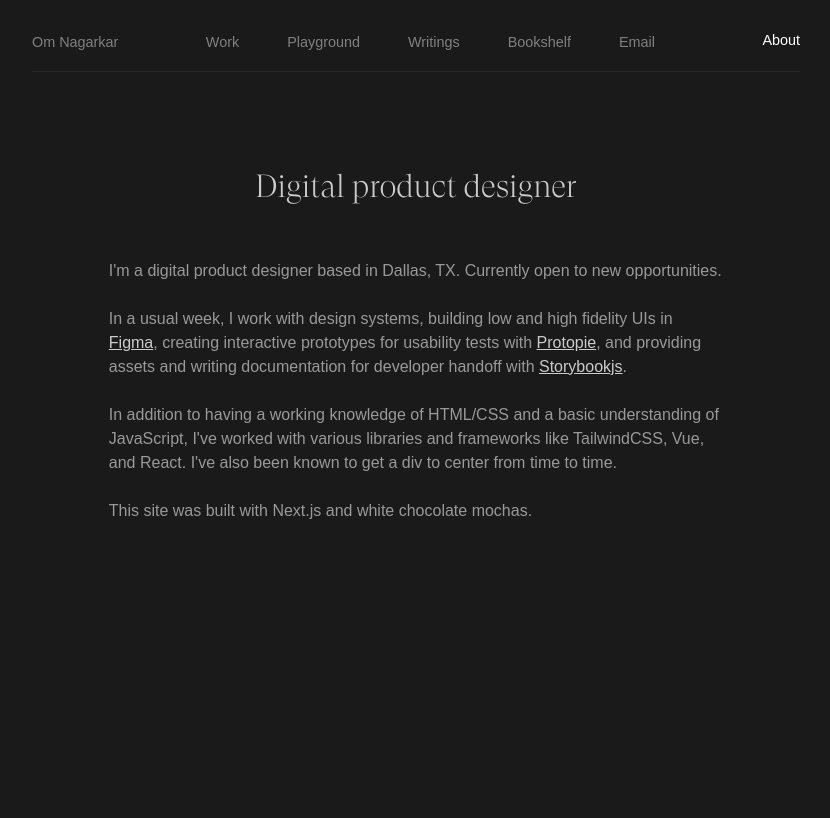
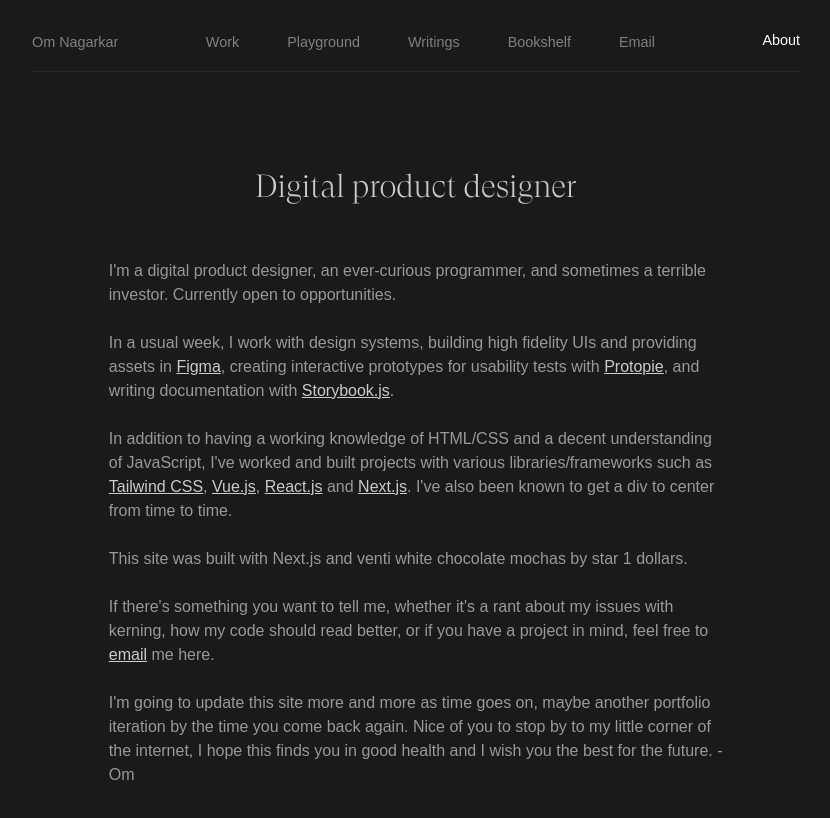
Before and after one commit to H0und5/nextport, a Next.js app: page /about in a window 1280 px wide. Shown: the top 818 px of the page, without its empty margins (224-1054 px from the left). Built offline with nearby package versions, Linux system fonts and the light colour scheme.

Commit message:
-- Renovation -- Updated some copy changes to the About page

```diff
--- a/src/components/AboutBio/AboutBio.js
+++ b/src/components/AboutBio/AboutBio.js
@@ -1,5 +1,6 @@
-import Link from 'next/link';
 import styles from './AboutBio.module.css';
+
+import BigDivider from '../Dividers/BigDivider';
 
 const AboutBio = () => {
 
@@ -10,20 +11,33 @@ const AboutBio = () => {
       </h1>
 
       <p>
-        {"I'm"} a digital product designer based in Dallas, TX. Currently open to new opportunities.
+        {"I'm"} a digital product designer, an ever-curious programmer, and sometimes a terrible investor. Currently open to opportunities.
 
         <br/><br/>
 
-        In a usual week, I work with design systems, building low and high fidelity UIs in <a className={styles.highlights} target="_blank" rel="noreferrer" href='https://www.figma.com'>Figma</a>, creating interactive prototypes for usability tests with <a className={styles.highlights} target="_blank" rel="noreferrer" href='https://www.protopie.io'>Protopie</a>, and providing assets and writing documentation for developer handoff with <a className={styles.highlights} target="_blank" rel="noreferrer" href='https://storybook.js.org'>Storybookjs</a>.
+        In a usual week, I work with design systems, building high fidelity UIs and providing assets in <a className={styles.highlights} target="_blank" rel="noreferrer" href='https://www.figma.com'>Figma</a>, creating interactive prototypes for usability tests with <a className={styles.highlights} target="_blank" rel="noreferrer" href='https://www.protopie.io'>Protopie</a>, and writing documentation with <a className={styles.highlights} target="_blank" rel="noreferrer" href='https://storybook.js.org'>Storybook.js</a>.
 
         <br/><br/>
 
-        In addition to having a working knowledge of HTML/CSS and a basic understanding of JavaScript, {"I've"} worked with various libraries and frameworks like TailwindCSS, Vue, and React. {"I've"} also been known to get a div to center from time to time.
+        In addition to having a working knowledge of HTML/CSS and a decent understanding of JavaScript, {"I've"} worked and built projects with various libraries/frameworks such as <a className={styles.highlights} target="_blank" rel="noreferrer" href='https://tailwindcss.com/'>Tailwind CSS</a>, <a className={styles.highlights} target="_blank" rel="noreferrer" href='https://vuejs.org/'>Vue.js</a>, <a className={styles.highlights} target="_blank" rel="noreferrer" href='https://reactjs.org/'>React.js</a> and <a className={styles.highlights} target="_blank" rel="noreferrer" href='https://nextjs.org/'>Next.js</a>. {"I've"} also been known to get a div to center from time to time.
 
         <br/><br/>
 
-        This site was built with Next.js and white chocolate mochas.
+        This site was built with Next.js and venti white chocolate mochas by star 1 dollars.
+
+        <br/><br/>
+
+        If {"there's"} something you want to tell me, whether {"it's"} a rant about my issues with kerning, how my code should read better, or if you have a project in mind, feel free to <a className={styles.highlights} target="_blank" rel="noreferrer" href='mailto:om@omnagarkar.com'>email</a> me here.
+
+        <br/><br/>
+
+        {"I'm"} going to update this site more and more as time goes on, maybe another portfolio iteration by the time you come back again. Nice of you to stop by to my little corner of the internet, I hope this finds you in good health and I wish you the best for the future. -Om
+
+        <br/><br/>
+
       </p>
+
+      <BigDivider />
     </div>
   )
 }
```
